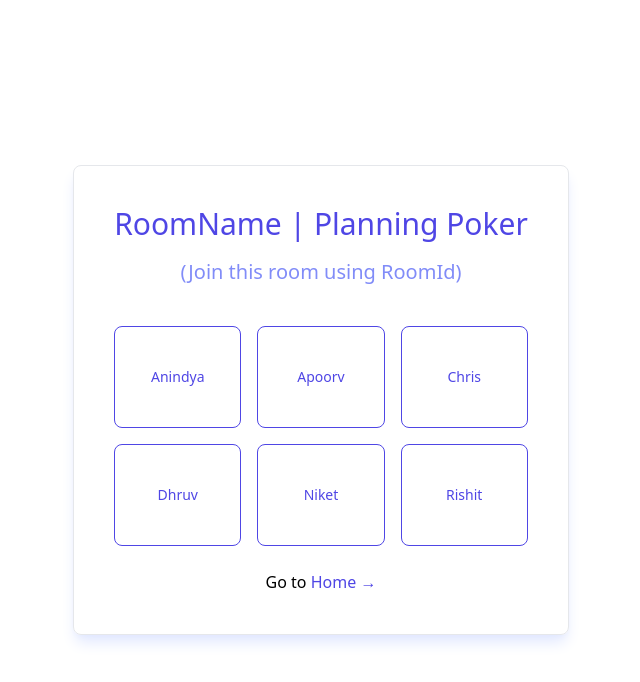
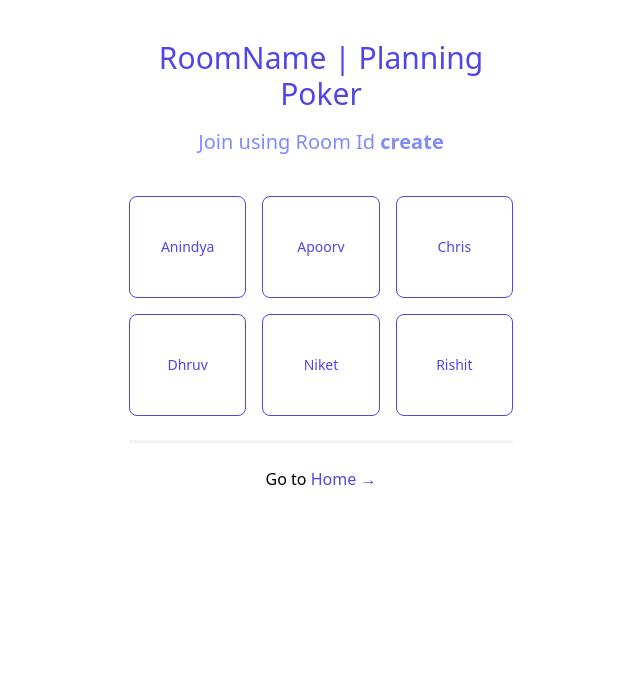
Before and after one commit to anindya-dey/planning-poker, a React (Create React App) app: page /room/create in a window 1280 px wide. Shown: the top 682 px of the page, without its empty margins (319-959 px from the left). Built offline with nearby package versions, Linux system fonts and the light colour scheme.

Commit message:
refactor components

```diff
--- a/src/App.js
+++ b/src/App.js
@@ -4,21 +4,26 @@ import Home from "./components/Home";
 import NewRoom from "./components/NewRoom";
 import NotFound from "./components/NotFound";
 import Room from "./components/Room";
+import RoomNotFound from "./components/RoomNotFound";
+import Layout from "./components/Layout";
 
 function App() {
 
   return (
     <>
+      <Layout>
         <Routes>
           <Route path="/" element={<Home />} />
 
           <Route path="/room">
+            <Route path="" element={<RoomNotFound />} />
             <Route path=":roomId" element={<Room />} />
             <Route path="new" element={<NewRoom />} />
           </Route>
 
           <Route path="*" element={<NotFound />} />
         </Routes>
+      </Layout>
     </>
   );
 }
--- a/src/components/Divider.js
+++ b/src/components/Divider.js
@@ -1,3 +1,3 @@
 export default function Divider() {
-    return <div className="border border-b-2 border-gray-100"></div>
+    return <div className="my-6 border border-b-2 border-gray-100"></div>
 }
--- /dev/null
+++ b/src/components/Error.js
@@ -0,0 +1,21 @@
+import Divider from "./Divider";
+import GoToHome from "./GoToHome";
+
+export default function Error({ errorTitle, errorDescription = "" }) {
+    return (
+        <div className="text-center">
+            <div className="mb-6 text-3xl text-indigo-600">{errorTitle}</div>
+
+            {
+                errorDescription &&
+                <div className="mt-6">
+                    <div className="font-thin">{errorDescription}</div>
+                </div>
+            }
+
+            <Divider />
+
+            <GoToHome />
+        </div>
+    )
+}
--- a/src/components/Home.js
+++ b/src/components/Home.js
@@ -1,19 +1,19 @@
 import { useState } from "react";
 import { Link } from "react-router-dom";
 import Divider from "./Divider";
-import TileLayout from "./TileLayout";
 
 export default function Home() {
-    const [roomId, setRoomId] = useState()
+    const [roomId, setRoomId] = useState('')
     return (
-        <TileLayout>
         <div className="w-full flex flex-col space-y-10 justify-center">
             <div className="md:mb-4 text-3xl text-center text-indigo-600">Planning Poker</div>
-                <div className="flex flex-col space-y-4 md:space-y-0 md:flex-row md:space-x-2">
-                    <input type="text" className="py-2 md:w-3/5 rounded border border-gray-300 placeholder:text-indigo-300 text-indigo-600 focus:ring-indigo-600" placeholder="Room Id" value={roomId} onChange={() => setRoomId(roomId)} />
+            <div>
+                <form className="flex flex-col space-y-4 md:space-y-0 md:flex-row md:space-x-2">
+                    <input type="text" className="py-2 md:w-3/5 rounded border border-gray-300 placeholder:text-indigo-300 text-indigo-600 focus:ring-indigo-600" placeholder="Room Id" value={roomId} onChange={(e) => setRoomId(e.target.value)} />
                     <Link className="md:w-2/5" to={`/room/${roomId}`}>
-                        <div className="px-6 py-2 bg-indigo-600 text-white text-center rounded hover:bg-indigo-800 hover:cursor-pointer transition-all ease-in-out">Join</div>
+                        <button type="submit" className="px-6 py-2 w-full bg-indigo-600 text-white text-center rounded hover:bg-indigo-800 hover:cursor-pointer transition-all ease-in-out">Join</button>
                     </Link>
+                </form>
             </div>
 
             <Divider />
@@ -24,6 +24,5 @@ export default function Home() {
                 </Link>
             </div>
         </div>
-        </TileLayout>
     );
 }
--- /dev/null
+++ b/src/components/Layout.js
@@ -0,0 +1,7 @@
+export default function Layout({ children }) {
+    return (
+        <div className="flex justify-center w-3/4 m-auto md:w-96 py-10 selection:bg-indigo-600 selection:text-white">
+            {children}
+        </div>
+    )
+}
--- a/src/components/NewRoom.js
+++ b/src/components/NewRoom.js
@@ -1,25 +1,30 @@
 import { Link } from "react-router-dom";
+import Divider from "./Divider";
 import GoToHome from "./GoToHome";
-
-import TileLayout from "./TileLayout";
 
 export default function NewRoom() {
     return (
-        <TileLayout>
         <div className="w-full flex flex-col space-y-10 justify-center">
             <div className="text-3xl text-center text-indigo-600">Planning Poker</div>
             <div className="text-xl text-center text-indigo-600 font-thin">Create New Room</div>
-                <div className="flex flex-col space-y-4">
+            <div>
+                <form className="flex flex-col space-y-6">
                     <input type="text" className="py-2 w-full rounded border border-gray-300 placeholder:text-indigo-300 text-indigo-600 focus:ring-indigo-600" placeholder="Room Name" />
-                    <Link to={"/room/new"}>
-                        <div className="px-6 py-2 bg-indigo-600 text-white text-center rounded hover:bg-indigo-800 hover:cursor-pointer transition-all ease-in-out">Create</div>
+                    <div className="flex items-center">
+                        <input type="checkbox" name="guest" className="text-indigo-600 rounded border-gray-300" />{' '}
+                        <label htmlFor="guest" className="ml-2 text-sm font-medium">Join as Guest</label>
+                    </div>
+                    <Link to={"/room/create"}>
+                        <button className="mt-2 px-6 py-2 w-full bg-indigo-600 text-white text-center rounded hover:bg-indigo-800 hover:cursor-pointer transition-all ease-in-out">Create</button>
                     </Link>
+                </form>
             </div>
+
+            <Divider />
 
             <div className="text-center">
                 <GoToHome />
             </div>
         </div>
-        </TileLayout>
     );
 }
--- a/src/components/NotFound.js
+++ b/src/components/NotFound.js
@@ -1,19 +1,7 @@
-import Divider from "./Divider";
-import GoToHome from "./GoToHome";
-import TileLayout from "./TileLayout";
+import Error from "./Error";
 
 export default function NotFound() {
     return (
-        <TileLayout>
-            <div className="text-center">
-                <div className="mb-6 text-3xl text-indigo-600">404 - Page Not Found!</div>
-
-                <Divider />
-
-                <div className="mt-6">
-                    <GoToHome />
-                </div>
-            </div>
-        </TileLayout>
+        <Error errorTitle="404 - Page Not Found!" />
     )
 }
--- a/src/components/Room.js
+++ b/src/components/Room.js
@@ -1,17 +1,27 @@
-import { useParams } from "react-router-dom"
+import { useParams, redirect } from "react-router-dom"
+import Divider from "./Divider";
 import GoToHome from "./GoToHome";
-import TileLayout from "./TileLayout";
 
 export default function Room() {
     const params = useParams();
 
     console.log(params);
 
+    if (!params.roomId) {
+        return redirect("/room/new");
+    }
+
     return (
-        <TileLayout>
         <div className="text-center">
             <div className="text-3xl text-indigo-600">RoomName | Planning Poker</div>
-                <div className="mt-4 text-xl text-indigo-400 font-thin">(Join this room using RoomId)</div>
+            <div className="mt-4 text-xl text-indigo-400 font-thin">
+                <span>
+                    Join using Room Id{' '}
+                </span>
+                <span className="font-bold">
+                    {`${params.roomId}`}
+                </span>
+            </div>
             <div className="mt-10 grid grid-cols-2 lg:grid-cols-3 gap-4">
                 <div className="text-sm text-indigo-600 px-2 py-10 border border-indigo-600 rounded-lg">Anindya</div>
                 <div className="text-sm text-indigo-600 px-2 py-10 border border-indigo-600 rounded-lg">Apoorv</div>
@@ -21,10 +31,11 @@ export default function Room() {
                 <div className="text-sm text-indigo-600 px-2 py-10 border border-indigo-600 rounded-lg">Rishit</div>
             </div>
 
-                <div className="mt-6 text-center">
+            <Divider />
+
+            <div className="text-center">
                 <GoToHome />
             </div>
         </div>
-        </TileLayout>
     )
 }
--- /dev/null
+++ b/src/components/RoomNotFound.js
@@ -0,0 +1,10 @@
+import Error from "./Error";
+
+export default function RoomNotFound() {
+    return (
+        <Error
+            errorTitle="404 - Room Not Found!"
+            errorDescription=" Check if the room id you have entered is correct."
+        />
+    )
+}
--- a/src/components/TileLayout.js
+++ /dev/null
@@ -1,9 +0,0 @@
-export default function TileLayout({ children }) {
-    return (
-        <div className="flex justify-center md:items-center h-screen selection:bg-indigo-600 selection:text-white">
-            <div className="px-10 py-10 md:border md:border-gray-200 md:rounded-lg md:shadow-lg md:shadow-indigo-100">
-                {children}
-            </div>
-        </div>
-    )
-}
```
Lines whose indentation alone changed are shown as unchanged.
